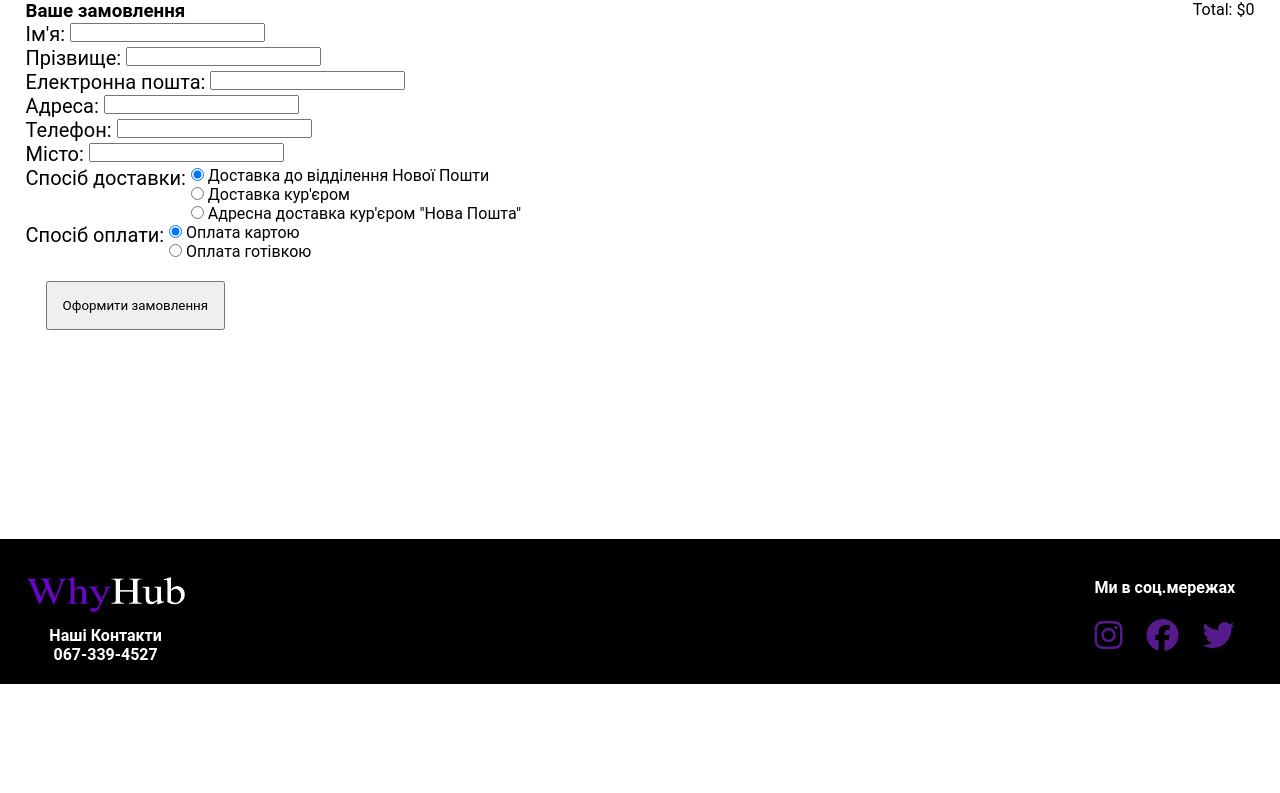
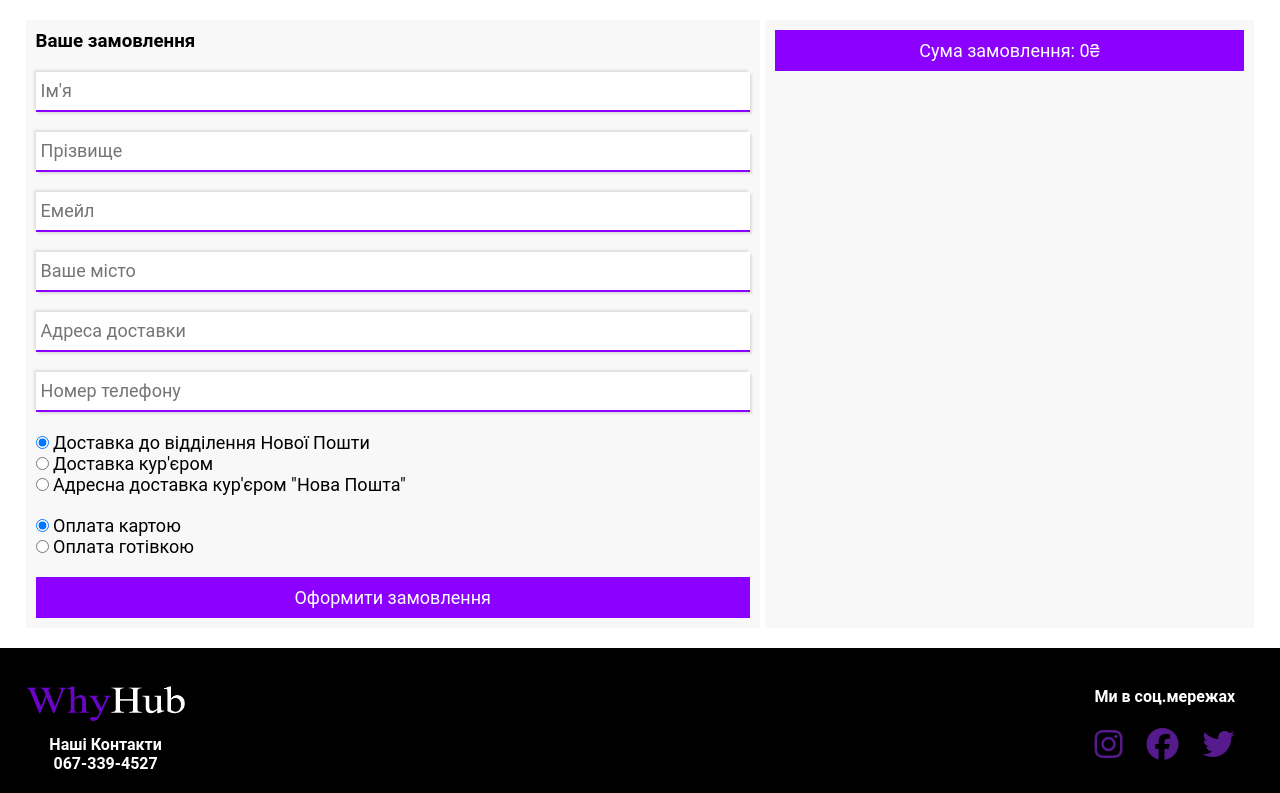
Before and after one commit to BohdaR/myshop, a Django app: page /orders/create/ in a window 1280 px wide. Shown: the part 116-909 px from the top of the page. Before the commit the page ends 800 px from the top, so only its background shows below. Run offline with Django 4.2, Linux system fonts and the light colour scheme; some libraries are stand-ins or nearby versions.

Commit message:
creared custom order page

```diff
--- a/cart/forms.py
+++ b/cart/forms.py
@@ -2,7 +2,7 @@ from django import forms
 
 
 class CartAddProductForm(forms.Form):
-    quantity = forms.IntegerField(initial=1, min_value=0, max_value=21)
+    quantity = forms.IntegerField(initial=1, min_value=1, max_value=21)
     update = forms.BooleanField(required=False,
                                 initial=True,
                                 widget=forms.HiddenInput)
--- a/cart/static/cart/css/cart.css
+++ b/cart/static/cart/css/cart.css
@@ -33,3 +33,7 @@
     margin: 20px;
     text-align: right;
 }
+
+.empty-cart{
+    text-align: center;
+}
--- a/cart/templates/cart/detail.html
+++ b/cart/templates/cart/detail.html
@@ -12,6 +12,7 @@
 
 {% block content %}
   <p class="p">Мій кошик</p>
+  {% if cart %}
     <table  class="alingcenter" width="99%">
       <thead>
         <tr class="colortable1">
@@ -60,6 +61,9 @@
       <a class="colorhref" href="{% url 'order_create' %}" class="button">Оформити замовлення</a>
     </p>
     <hr><br><br>
+  {% else %}
+    <h1 class="empty-cart">У вас немає товарів в корзині</h1>
+  {% endif %}
 {% endblock %}
 {% block js-files %}
 <script src="{% static 'cart/js/cart.js' %}" crossorigin="anonymous"></script>
--- a/orders/forms.py
+++ b/orders/forms.py
@@ -5,8 +5,22 @@ from .models import Order
 class OrderCreateForm(forms.ModelForm):
     class Meta:
         model = Order
-        fields = ['first_name', 'last_name', 'email', 'address', 'phone_number', 'city', 'delivery_method', 'pay_method']
+        fields = ['first_name', 'last_name', 'email', 'city', 'address', 'phone_number', 'delivery_method', 'pay_method']
         widgets = {
-            'delivery_method': forms.RadioSelect(attrs={'class': 'order-chekbox'}),
-            'pay_method': forms.RadioSelect(attrs={'class': 'order-chekbox'}),
+            'first_name':forms.TextInput(attrs={
+                'placeholder': 'Ім\'я'}),
+            'last_name':forms.TextInput(attrs={
+                'placeholder': 'Прізвище'}),
+            'email':forms.TextInput(attrs={
+                'placeholder': 'Eмейл'}),
+            'address':forms.TextInput(attrs={
+                'placeholder': 'Адреса доставки'}),
+            'phone_number':forms.TextInput(attrs={
+                'placeholder': 'Номер телефону'}),
+            'city':forms.TextInput(attrs={
+                'placeholder': 'Ваше місто'}),
+            'delivery_method': forms.RadioSelect(attrs={
+                'class': 'order-chekbox'}),
+            'pay_method': forms.RadioSelect(attrs={
+                'class': 'order-chekbox'}),
         }
--- a/orders/static/orders/css/orders.css
+++ b/orders/static/orders/css/orders.css
@@ -1,21 +1,114 @@
-.order-info{
-    text-align: right;
-}
-
-.container{
-    justify-content: space-between;
+.order-form{
+    width: 60%;
+    background-color: #f8f8f8;
+    padding: 10px;
+    margin: 20px 0px;
 }
 
 .order-chekbox{
     display: inline-block;
+    align-items: center;
+    font-size: 18px;
+}
+
+.order-chekbox > li{
+    margin-bottom: 5px;
+}
+
+.order-chekbox > li > label > input{
+    margin-right: 5px;
+    transform:scale(1.3);
 }
 
 .order-form-item{
+    margin-bottom: 20px;
+}
+
+.order-chekbox > li:last-child{
+    margin: 0px;
+}
+
+.order-form-label {
+    display: inline-block;
+    min-width: 200px;
+    width: 25%;
+    vertical-align: top;
+    font-size: 15px;
+}
+
+.order-button{
+    padding: 10px;
+    width: 100%;
+    background-color: #8B00FF;
+    color: white;
+    border: none;
+    font-size: 18px;
+}
+
+.order-button:hover{
+    background-color: #7C00AF;
+    cursor: pointer;
+}
+
+.order-form-item > input{
+    padding-left: 5px;
+    width: 100%;
+    height: 40px;
+    font-size: 18px;
+    outline: none;
+    border: none;
+    border-bottom: 2px solid #8B00FF;
+    box-shadow: 2px 2px 2px  #dfdfdf, -2px -2px 2px #dfdfdf;
+}
+
+/* ordrer-information */
+
+.order-info-list{
+    width: 40%;
+    margin-left: 5px;
+    background-color: #f8f8f8;
+    margin: 20px 0px 20px 5px;
+    padding: 10px;
+}
+
+.order-product-item{
+    background-color: white;
+    box-shadow: 2px 2px 2px  #dfdfdf, -2px -2px 2px #dfdfdf;
+    margin-bottom: 20px;
 
 }
 
-.order-form> p > input{
-    outline: none;
-    /* border: none;
-    border-bottom: 2px solid red; */
+.order-image-wrapper{
+    height: 100%;
+    width: 30%;
 }
+
+.order-product-image{
+    max-height: 100%;
+    max-width: 100%;
+    padding: 5px;
+}
+
+.order-item-content{
+    display: flex;
+    align-items: center;
+    height: 100px;
+}
+
+.order-item-name{
+    width: 70%;
+    padding: 5px;
+}
+
+.order-item-price{
+    text-align: right;
+    padding: 5px;
+}
+
+.order-total-price{
+    background-color: #8B00FF;
+    text-align: center;
+    padding: 10px;
+    font-size: 18px;
+    color: white;
+}
--- a/orders/templates/orders/create.html
+++ b/orders/templates/orders/create.html
@@ -9,37 +9,38 @@
 
 {% block content %}
 <div class="container">
-    <div class="formseting">
+    <div class="order-form">
         <h3>Ваше замовлення</h3>
-        <form method="post" class="order-form">
+        <form method="post">
             <div class="order-form-item">
                 {% csrf_token %}
             </div>
             {% for f in form %}
             <div class="order-form-item">
-                <label class="form-label" for="{{ f.id_for_label }}">
-                    {{f.label}}:
-                </label>
                 {{ f }}
                 <div class="form-error">
                     {{ f.errors }}
                 </div>
             </div>
             {% endfor %}
-            <button class="form-button" type="submit">Оформити замовлення</button>
+            <button class="order-button" type="submit">Оформити замовлення</button>
         </form>
-     </div>
-     <div class="order-info">
-        <ul>
-            {% for item in cart %}
-            <img src="{{ item.product.image.url }}" alt="" class="order-product-image">
-                <li>
-                    {{ item.quantity }}x {{ item.product.name }}
-                    <span>${{ item.total_price }}</span>
-                </li>
-            {% endfor %}
-        </ul>
-        <p>Total: ${{ cart.get_total_price }}</p>
+    </div>
+    <div class="order-info-list">
+        {% for item in cart %}
+        <div class="order-product-item">
+            <div class="order-item-content">
+                <div class="order-image-wrapper">
+                    <img class="order-product-image" src="{{ item.product.main_image.url }}">
+                </div>
+                <p class="order-item-name">
+                   <strong>{{ item.quantity }}x</strong> {{ item.product.name }}
+                </p>
+            </div>
+            <h5 class="order-item-price">{{ item.total_price }}₴</h5>
+        </div>
+        {% endfor %}
+        <p class="order-total-price">Сума замовлення: {{ cart.get_total_price }}₴</p>
     </div>
 </div>
 {% endblock %}
```
Also changed, not shown: db.sqlite3. Lines whose indentation alone changed are shown as unchanged.
